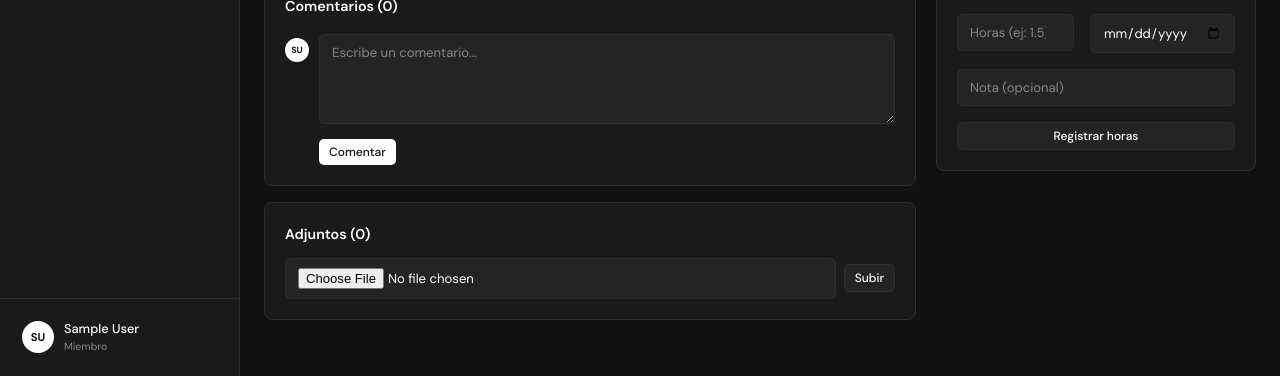
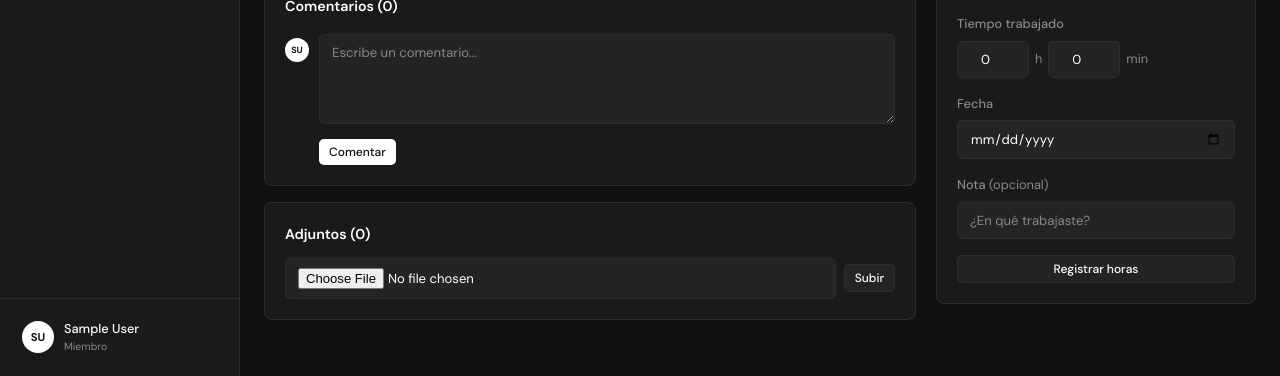
Before and after one commit to SergioE-ASY/Gestor-de-flujo-de-trabajo, a Django app: template taskflow/taskmanager/templates/tasks/task_detail.html in a window 1280 px wide. Shown: the part 424-800 px from the top of the page. Run offline with Django 5.2, Linux system fonts and the light colour scheme; the template is opened without the code that fills it, so the values that code supplies are empty; the visitor is signed in with stand-in values (Sample User, id 1); data comes from the database, SQL or seed files in the repository.

Commit message:
fix: Register hour now allows minutes

```diff
--- a/taskflow/taskmanager/templates/tasks/task_detail.html
+++ b/taskflow/taskmanager/templates/tasks/task_detail.html
@@ -269,16 +269,22 @@
       {% endif %}
       <form method="post" action="{% url 'timelog_create' project.pk task.pk %}">
         {% csrf_token %}
-        <div class="form-row">
-          <div class="form-group">
-            <input type="number" name="hours" class="form-control" placeholder="Horas (ej: 1.5)" min="0.25" step="0.25" required>
-          </div>
-          <div class="form-group">
-            <input type="date" name="logged_date" class="form-control">
+        <div class="form-group">
+          <label class="form-label">Tiempo trabajado</label>
+          <div style="display:flex;gap:6px;align-items:center;">
+            <input type="number" name="hours_h" class="form-control" placeholder="0" min="0" style="width:72px;text-align:center;" value="0">
+            <span style="color:var(--text-muted);font-size:0.85rem;flex-shrink:0;">h</span>
+            <input type="number" name="hours_m" class="form-control" placeholder="0" min="0" max="59" style="width:72px;text-align:center;" value="0">
+            <span style="color:var(--text-muted);font-size:0.85rem;flex-shrink:0;">min</span>
           </div>
         </div>
         <div class="form-group">
-          <input type="text" name="note" class="form-control" placeholder="Nota (opcional)">
+          <label class="form-label">Fecha</label>
+          <input type="date" name="logged_date" class="form-control">
+        </div>
+        <div class="form-group">
+          <label class="form-label">Nota <span style="color:var(--text-muted);font-weight:400;">(opcional)</span></label>
+          <input type="text" name="note" class="form-control" placeholder="¿En qué trabajaste?">
         </div>
         <button type="submit" class="btn btn-secondary btn-sm" style="width:100%;justify-content:center;">Registrar horas</button>
       </form>
```
Also changed, not shown: taskflow/taskmanager/tasks/views.py (+26 -7 lines), taskflow/taskmanager/templates/tasks/task_form.html (+10 -2 lines).
